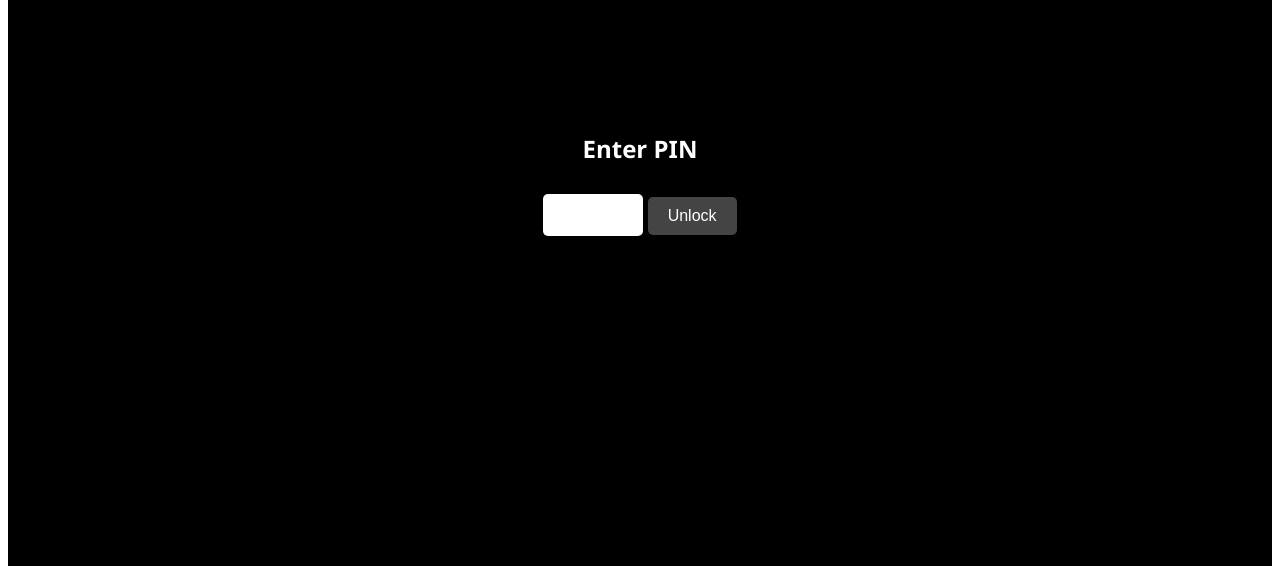
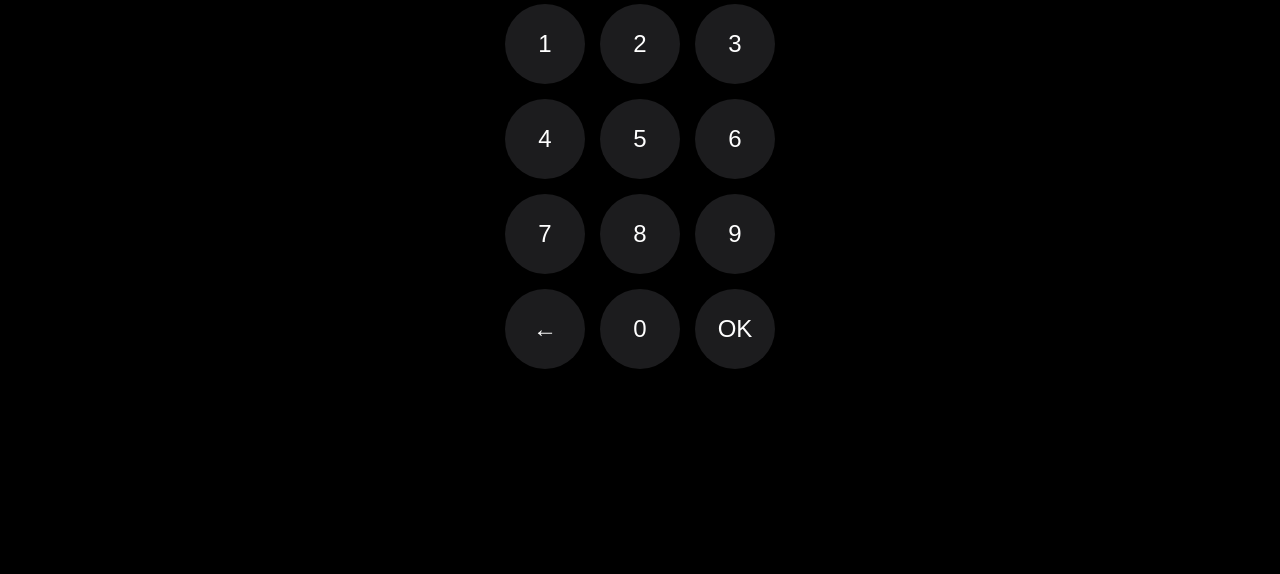
Before and after one commit to kokusz00/Kokoy-F1, a plain HTML site: page unlock.html in a window 1280 px wide. Shown: the part 226-800 px from the top of the page. Drawn offline with Linux system fonts and the light colour scheme.

Commit message:
Update unlock.html

```diff
--- a/unlock.html
+++ b/unlock.html
@@ -1,62 +1,115 @@
-<div class="unlock-screen">
-  <div class="unlock-box">
-    <h2>Enter PIN</h2>
-    <input type="password" id="pinInput" maxlength="4" />
-    <button onclick="checkPin()">Unlock</button>
-    <p id="error" style="color: red; display: none;">Wrong PIN</p>
-  </div>
-</div>
-
+<!DOCTYPE html>
+<html lang="en">
+<head>
+  <meta charset="UTF-8" />
+  <title>Unlock - Kokoy F1</title>
   <style>
-  .unlock-screen {
-    height: 100%;
-    width: 100%;
+    body {
+      margin: 0;
       background: black;
+      color: white;
+      font-family: -apple-system, BlinkMacSystemFont, 'Segoe UI', Roboto, sans-serif;
       display: flex;
       justify-content: center;
       align-items: center;
-    color: white;
-    font-family: 'Segoe UI', sans-serif;
+      height: 100vh;
     }
 
-  .unlock-box {
+    .unlock-screen {
       text-align: center;
     }
 
-  input[type="password"] {
-    padding: 10px;
-    font-size: 1.2em;
-    margin-top: 10px;
-    width: 100px;
-    text-align: center;
-    border: none;
-    border-radius: 5px;
-    outline: none;
+    .pin-display {
+      letter-spacing: 10px;
+      font-size: 2em;
+      margin-bottom: 20px;
     }
 
-  button {
-    margin-top: 10px;
-    padding: 10px 20px;
-    background: #444;
+    .pin-pad {
+      display: grid;
+      grid-template-columns: repeat(3, 80px);
+      gap: 15px;
+      justify-content: center;
+    }
+
+    .pin-button {
+      background: #1c1c1e;
+      color: white;
+      border-radius: 50%;
       border: none;
-    color: white;
+      width: 80px;
+      height: 80px;
+      font-size: 1.5em;
       cursor: pointer;
-    border-radius: 5px;
-    font-size: 1em;
+    }
+
+    .pin-button:active {
+      background: #333;
+    }
+
+    .error {
+      color: red;
+      margin-top: 15px;
+      height: 20px;
     }
   </style>
+</head>
+<body>
+  <div class="unlock-screen">
+    <div class="pin-display" id="pinDisplay">••••</div>
+    <div class="pin-pad">
+      <button class="pin-button" onclick="addDigit('1')">1</button>
+      <button class="pin-button" onclick="addDigit('2')">2</button>
+      <button class="pin-button" onclick="addDigit('3')">3</button>
+      <button class="pin-button" onclick="addDigit('4')">4</button>
+      <button class="pin-button" onclick="addDigit('5')">5</button>
+      <button class="pin-button" onclick="addDigit('6')">6</button>
+      <button class="pin-button" onclick="addDigit('7')">7</button>
+      <button class="pin-button" onclick="addDigit('8')">8</button>
+      <button class="pin-button" onclick="addDigit('9')">9</button>
+      <button class="pin-button" onclick="clearPin()">←</button>
+      <button class="pin-button" onclick="addDigit('0')">0</button>
+      <button class="pin-button" onclick="checkPin()">OK</button>
+    </div>
+    <div class="error" id="errorMsg"></div>
+  </div>
 
   <script>
+    let pin = "";
+    const correctPin = "1234";
+    const pinDisplay = document.getElementById("pinDisplay");
+    const errorMsg = document.getElementById("errorMsg");
+
+    function addDigit(d) {
+      if (pin.length < 4) {
+        pin += d;
+        updateDisplay();
+        errorMsg.textContent = "";
+      }
+    }
+
+    function clearPin() {
+      pin = pin.slice(0, -1);
+      updateDisplay();
+    }
+
+    function updateDisplay() {
+      let dots = "••••".split("");
+      for (let i = 0; i < pin.length; i++) {
+        dots[i] = "•";
+      }
+      pinDisplay.textContent = dots.join("");
+    }
+
     function checkPin() {
-    const input = document.getElementById("pinInput").value;
-    const error = document.getElementById("error");
-
-    const correctPin = "1234"; // Default pin, can be made configurable
-
-    if (input === correctPin) {
+      if (pin === correctPin) {
         window.location.href = "home.html";
       } else {
-      error.style.display = "block";
+        errorMsg.textContent = "Incorrect PIN";
+        pin = "";
+        updateDisplay();
       }
     }
   </script>
+</body>
+</html>
```
Lines whose indentation alone changed are shown as unchanged.
